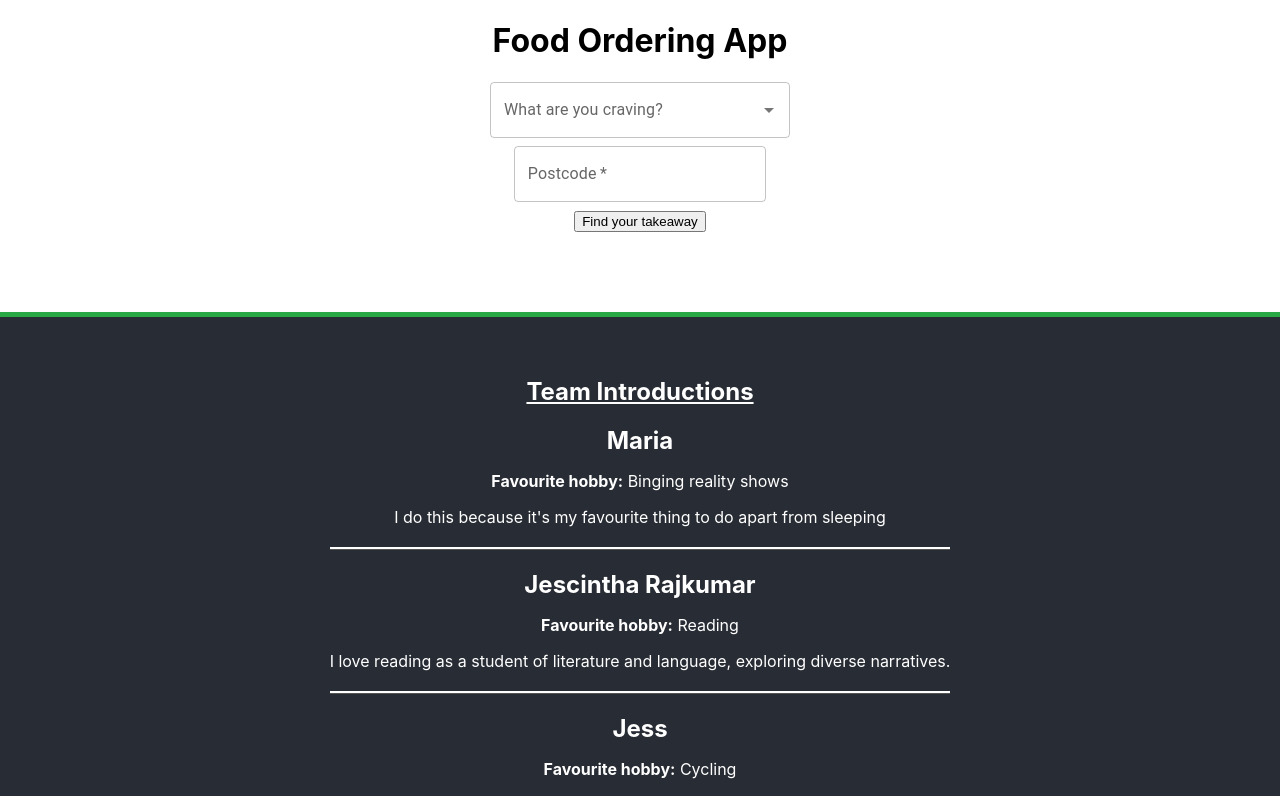
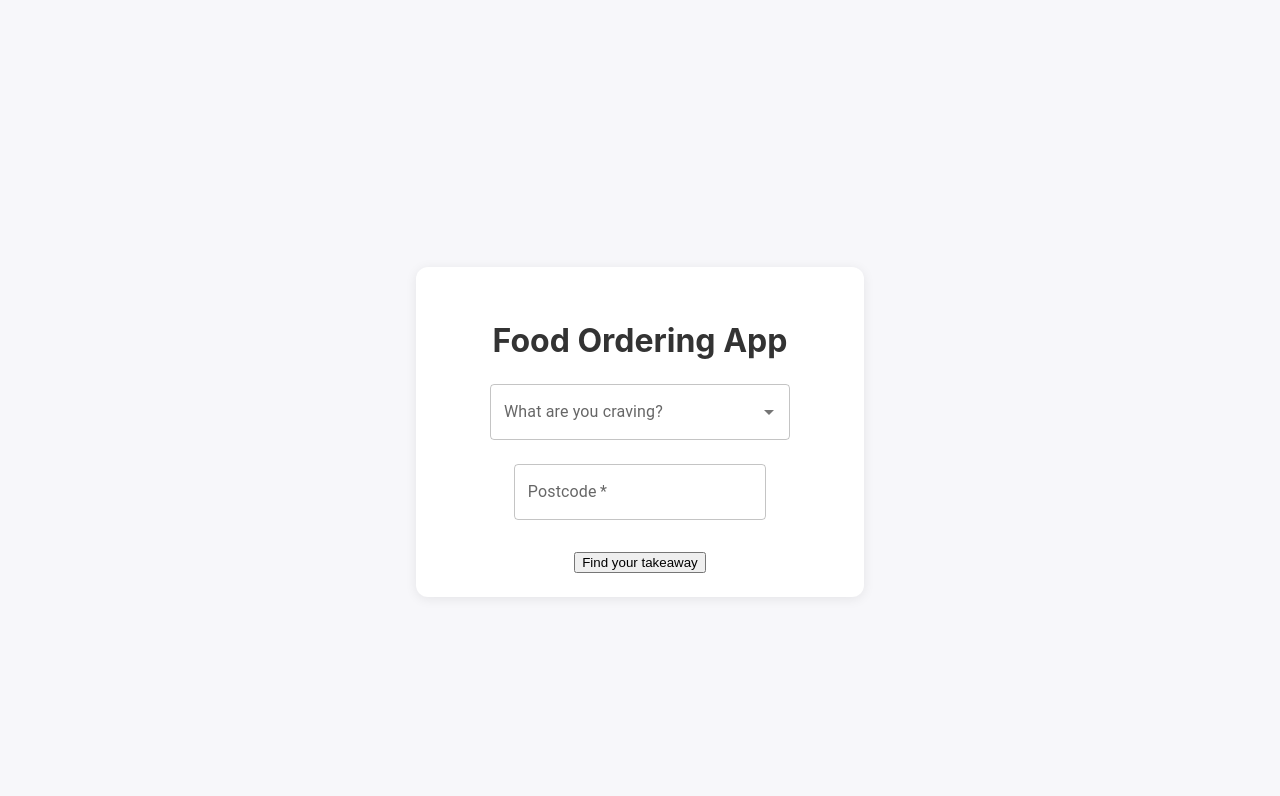
Before and after one commit to mxria-a/CFG-Group5-Project, a React (Create React App) app in the folder frontend/: page / in a window 1280 px wide. Shown: the top 796 px of the page. Built offline with nearby package versions, Linux system fonts and the light colour scheme.

Commit message:
modified frontend a bit

```diff
--- a/frontend/src/Components/FoodItemInput.jsx
+++ b/frontend/src/Components/FoodItemInput.jsx
@@ -1,6 +1,6 @@
 import { Autocomplete, TextField, Box } from "@mui/material";
 
-const OPTIONS = ["Burger", "Pizza", "Sushi", "Chicken"]
+const OPTIONS = ["Burger", "Pizza", "Sushi", "Chicken"];
 
 function GetItem({ setItem }) {
   return (
--- a/frontend/src/Components/PostCodeInput.jsx
+++ b/frontend/src/Components/PostCodeInput.jsx
@@ -1,7 +1,7 @@
 import Box from "@mui/material/Box";
 import { TextField } from "@mui/material";
 
-function PostcodeInput({ setPostcode }) {
+function PostCodeInput({ setPostcode }) {
   return (
     <Box
       component="form"
@@ -22,4 +22,4 @@ function PostcodeInput({ setPostcode }) {
   );
 }
 
-export default PostcodeInput;
+export default PostCodeInput;
--- a/frontend/src/Pages/FoodComparisonPage.js
+++ b/frontend/src/Pages/FoodComparisonPage.js
@@ -63,9 +63,20 @@ const FoodComparisonPage = ({ searchQuery, postcode, onBackToSearch }) => {
     setView('comparison');
   };
 
+   // Helper to check if all items are selected (by itemID)
+  const areAllItemsSelected = () => {
+    if (allItems.length === 0) return false;
+    const selectedIDs = new Set(selectedItems.map(i => i.itemID));
+    return allItems.every(item => selectedIDs.has(item.itemID));
+  };
   const handleSelectAll = () => {
-    const isAllSelected = selectedItems.length === allItems.length;
-    setSelectedItems(isAllSelected ? [] : allItems);
+    const isAllSelected = areAllItemsSelected();
+    if (isAllSelected) {
+      setSelectedItems([]);
+    } else {
+      // Only select up to 3 items if selection is limited
+      setSelectedItems(allItems.slice(0, 3));
+    }
   };
 
   const handleOrder = (item) => {
--- a/frontend/src/Pages/Homepage.css
+++ b/frontend/src/Pages/Homepage.css
@@ -0,0 +1,52 @@
+
+
+
+/* Homepage styles */
+.home-container {
+  min-height: 100vh;
+  display: flex;
+  flex-direction: column;
+  align-items: center;
+  justify-content: center;
+  background: #f7f7fa;
+  padding: 32px 16px;
+}
+.search-wrapper {
+  background: #fff;
+  border-radius: 12px;
+  box-shadow: 0 2px 12px rgba(0,0,0,0.08);
+  padding: 32px 24px 24px 24px;
+  display: flex;
+  flex-direction: column;
+  align-items: center;
+  max-width: 400px;
+  width: 100%;
+}
+.home-title {
+  font-size: 2rem;
+  font-weight: 700;
+  margin-bottom: 24px;
+  color: #333;
+  text-align: center;
+}
+.input-group {
+  display: flex;
+  flex-direction: column;
+  gap: 16px;
+  width: 100%;
+  margin-bottom: 24px;
+}
+.submit-btn-wrapper {
+  display: flex;
+  justify-content: center;
+  width: 100%;
+}
+.results-wrapper {
+  background: #fff;
+  border-radius: 12px;
+  box-shadow: 0 2px 12px rgba(0,0,0,0.08);
+  padding: 32px 24px 24px 24px;
+  max-width: 700px;
+  width: 100%;
+  margin: 0 auto;
+}
```
